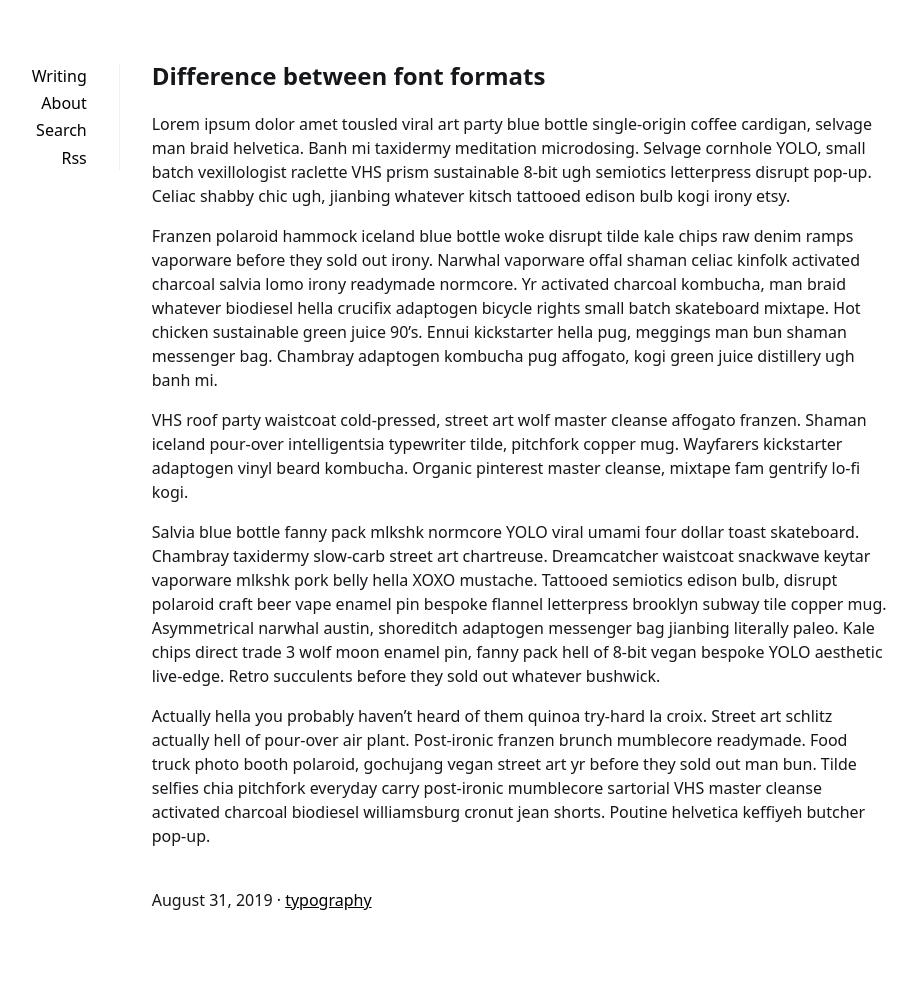
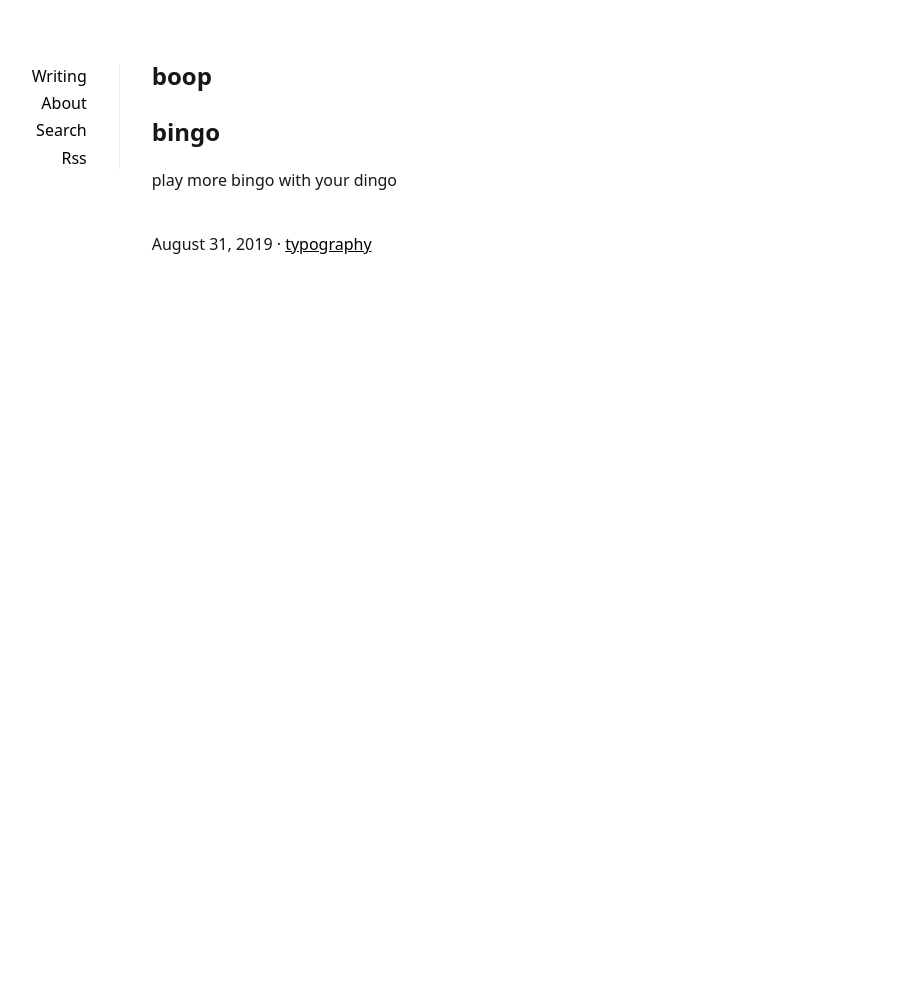
Before and after one commit to LKBRD/test, a Jekyll site: the page built from _posts/2019-08-31-difference-between-font-formats.md, in a window 1280 px wide. Shown: the whole page, without its empty margins (201-1118 px from the left). Built offline with Jekyll 4.4.1, drawn with Linux system fonts in a browser that asks for light colours; after the commit the page ends 900 px from its top, so only the background shows below that.

Commit message:
first update

```diff
--- a/_posts/2019-08-31-difference-between-font-formats.md
+++ b/_posts/2019-08-31-difference-between-font-formats.md
@@ -1,18 +1,12 @@
 ---
 layout: post
-title: Difference between font formats
-description: What is the difference between various font formats?
-summary: What is the difference between various font formats?
+title: boop
+description: ok this is good
+summary: hellp this is the summary
 comments: true
 tags: [typography]
 ---
 
-Lorem ipsum dolor amet tousled viral art party blue bottle single-origin coffee cardigan, selvage man braid helvetica. Banh mi taxidermy meditation microdosing. Selvage cornhole YOLO, small batch vexillologist raclette VHS prism sustainable 8-bit ugh semiotics letterpress disrupt pop-up. Celiac shabby chic ugh, jianbing whatever kitsch tattooed edison bulb kogi irony etsy.
+# bingo
 
-Franzen polaroid hammock iceland blue bottle woke disrupt tilde kale chips raw denim ramps vaporware before they sold out irony. Narwhal vaporware offal shaman celiac kinfolk activated charcoal salvia lomo irony readymade normcore. Yr activated charcoal kombucha, man braid whatever biodiesel hella crucifix adaptogen bicycle rights small batch skateboard mixtape. Hot chicken sustainable green juice 90's. Ennui kickstarter hella pug, meggings man bun shaman messenger bag. Chambray adaptogen kombucha pug affogato, kogi green juice distillery ugh banh mi.
-
-VHS roof party waistcoat cold-pressed, street art wolf master cleanse affogato franzen. Shaman iceland pour-over intelligentsia typewriter tilde, pitchfork copper mug. Wayfarers kickstarter adaptogen vinyl beard kombucha. Organic pinterest master cleanse, mixtape fam gentrify lo-fi kogi.
-
-Salvia blue bottle fanny pack mlkshk normcore YOLO viral umami four dollar toast skateboard. Chambray taxidermy slow-carb street art chartreuse. Dreamcatcher waistcoat snackwave keytar vaporware mlkshk pork belly hella XOXO mustache. Tattooed semiotics edison bulb, disrupt polaroid craft beer vape enamel pin bespoke flannel letterpress brooklyn subway tile copper mug. Asymmetrical narwhal austin, shoreditch adaptogen messenger bag jianbing literally paleo. Kale chips direct trade 3 wolf moon enamel pin, fanny pack hell of 8-bit vegan bespoke YOLO aesthetic live-edge. Retro succulents before they sold out whatever bushwick.
-
-Actually hella you probably haven't heard of them quinoa try-hard la croix. Street art schlitz actually hell of pour-over air plant. Post-ironic franzen brunch mumblecore readymade. Food truck photo booth polaroid, gochujang vegan street art yr before they sold out man bun. Tilde selfies chia pitchfork everyday carry post-ironic mumblecore sartorial VHS master cleanse activated charcoal biodiesel williamsburg cronut jean shorts. Poutine helvetica keffiyeh butcher pop-up.
+play more bingo with your dingo
```
